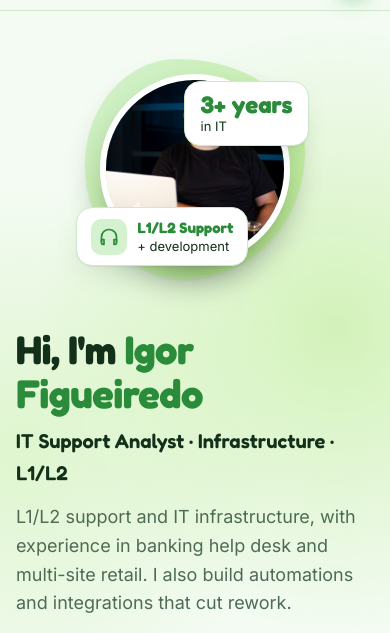
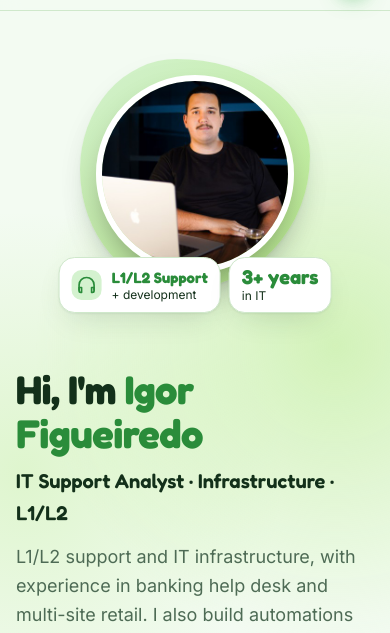
Before and after one commit to IgorFigueiredo28/IgorFigueiredo28.github.io, a plain HTML site: page index.html in a window 390 px wide. Shown: the part 54-687 px from the top of the page. Drawn offline with Linux system fonts and the light colour scheme.

Commit message:
Celular: selos descem para baixo da foto e não cobrem mais o rosto
Co-Authored-By: Claude Opus 5.5 <noreply@anthropic.com>

```diff
--- a/index.html
+++ b/index.html
@@ -144,6 +144,7 @@
   .hero-art .badge { position: absolute; bottom: 6%; left: -4%; background: var(--card); border: 1px solid var(--line); border-radius: 16px; padding: 10px 14px; display: flex; align-items: center; gap: 10px; box-shadow: var(--shadow); font-size: 13px; line-height: 1.3; }
   .hero-art .badge .ic { width: 36px; height: 36px; border-radius: 10px; background: var(--green-soft); color: var(--green-strong); display: grid; place-items: center; }
   .hero-art .badge .ic svg { width: 20px; height: 20px; }
+  .hero-art .badges { display: contents; }
   .hero-art .badge-anos { left: auto; bottom: auto; right: -2%; top: 10%; flex-direction: column; align-items: flex-start; gap: 0; padding: 10px 16px; }
   .hero-art .badge.badge-anos b { font-size: 24px; line-height: 1.1; }
   .hero-art .badge b { display: block; font-family: Fredoka; font-size: 15px; color: var(--green-strong); }
@@ -252,7 +253,14 @@
     .hero { padding: 48px 0 48px; }
     .hero .wrap, .project { grid-template-columns: 1fr; }
     .hero-art { order: -1; }
-    .hero-art .blob { width: 220px; }
+    .hero-art .blob { width: 230px; margin-bottom: 30px; }
+    /* Foto pequena: os dois selos descem para baixo dela, lado a lado, e deixam o rosto livre */
+    .hero-art .badges { display: flex; gap: 8px; position: absolute; left: 50%; bottom: -24px; transform: translateX(-50%); }
+    .hero-art .badges .badge { position: static; padding: 8px 12px; }
+    .hero-art .badges .badge-anos { order: 2; }
+    .hero-art .badge .ic { width: 30px; height: 30px; }
+    .hero-art .badge { white-space: nowrap; font-size: 12px; }
+    .hero-art .badge.badge-anos b { font-size: 20px; }
     .project:nth-child(even) .shot { order: 0; }
     .info { padding: 26px 22px; }
     .cv { padding: 30px 24px; }
@@ -314,10 +322,12 @@
     </div>
     <div class="hero-art"><div class="blob">
       <img class="photo" src="img/igor.jpg" alt="Foto de Igor Figueiredo" data-en-alt="Photo of Igor Figueiredo">
-      <div class="badge badge-anos"><b data-en="3+ years">3+ anos</b><span data-en="in IT">em TI</span></div>
-      <div class="badge">
-        <div class="ic"><svg viewBox="0 0 24 24" fill="none" stroke="currentColor" stroke-width="2" stroke-linecap="round" stroke-linejoin="round"><path d="M3 18v-6a9 9 0 0118 0v6"/><path d="M21 19a2 2 0 01-2 2h-1v-6h3zM3 19a2 2 0 002 2h1v-6H3z"/></svg></div>
-        <div><b data-en="L1/L2 Support">Suporte N1/N2</b><span data-en="+ development">+ desenvolvimento</span></div>
+      <div class="badges">
+        <div class="badge badge-anos"><b data-en="3+ years">3+ anos</b><span data-en="in IT">em TI</span></div>
+        <div class="badge">
+          <div class="ic"><svg viewBox="0 0 24 24" fill="none" stroke="currentColor" stroke-width="2" stroke-linecap="round" stroke-linejoin="round"><path d="M3 18v-6a9 9 0 0118 0v6"/><path d="M21 19a2 2 0 01-2 2h-1v-6h3zM3 19a2 2 0 002 2h1v-6H3z"/></svg></div>
+          <div><b data-en="L1/L2 Support">Suporte N1/N2</b><span data-en="+ development">+ desenvolvimento</span></div>
+        </div>
       </div>
     </div></div>
   </div>
```
